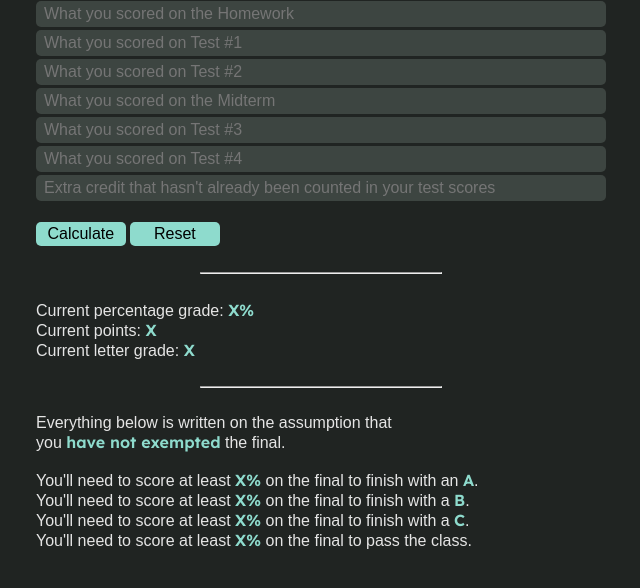
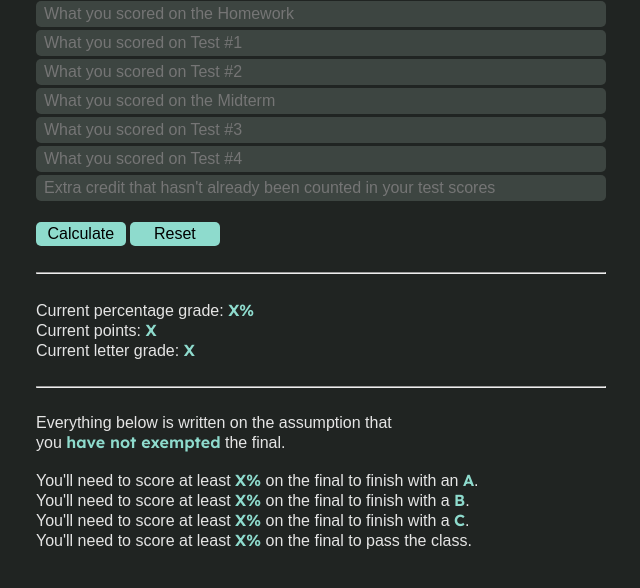
Before and after one commit to Graydenn/graydenn-site, a plain HTML site: page calculator.html in a window 1280 px wide. Shown: the part 82-670 px from the top of the page, without its empty margins (319-959 px from the left). Drawn offline with Linux system fonts and the light colour scheme; a web font is replaced by a local one.

Commit message:
We do a little rolling back

```diff
--- a/style/calculator.css
+++ b/style/calculator.css
@@ -32,6 +32,10 @@ button {
     border-radius: 5px;
     width: 5.6rem;
     font-size: 1.2rem
+}
+
+hr {
+    width: auto !important;
 }
 
 * {
```
